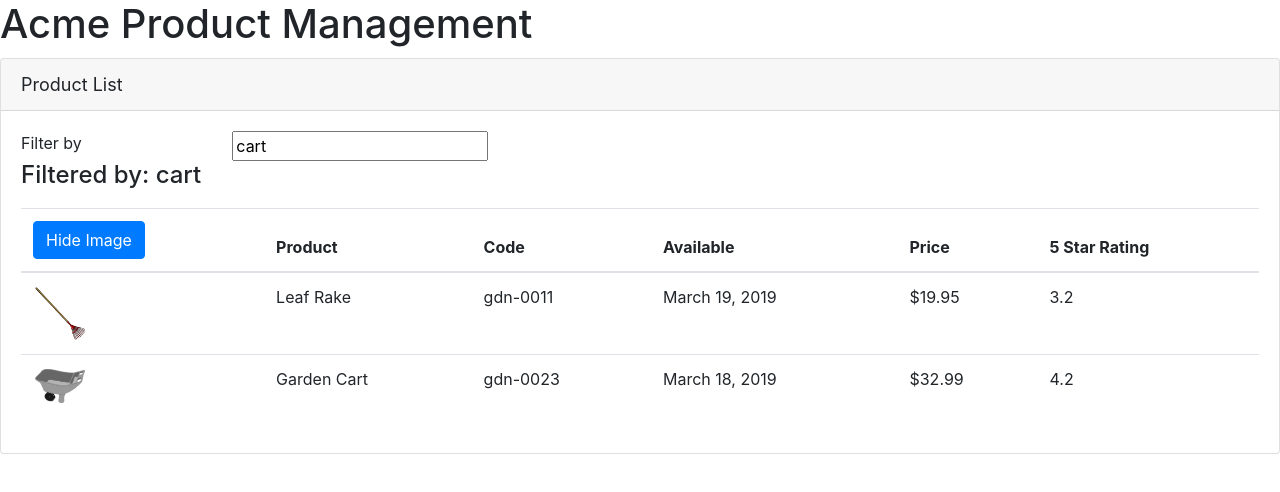
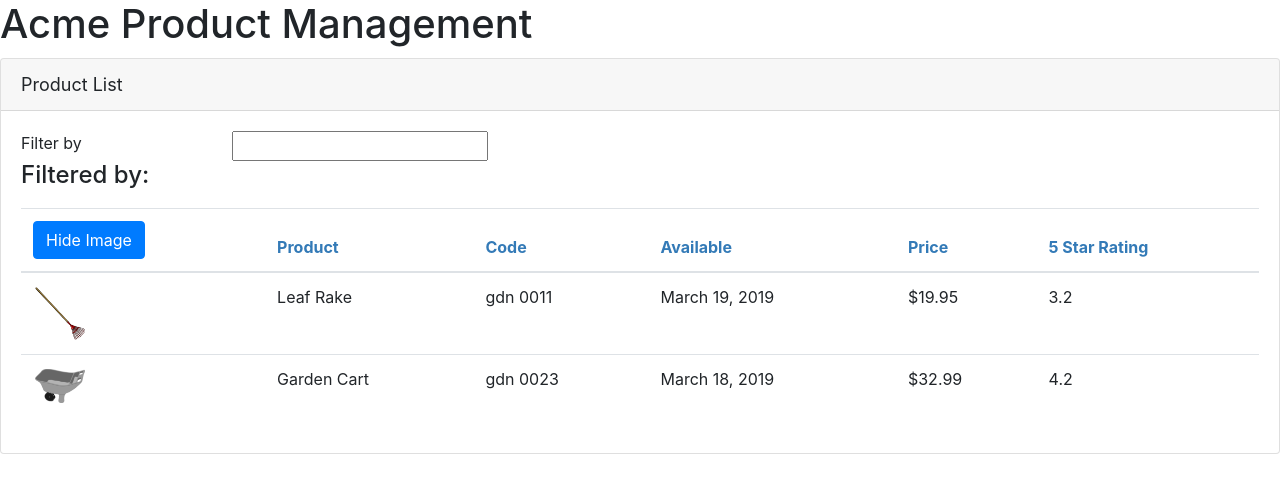
Before and after one commit to m0nq/acme-product-manager, an Angular app: page / in a window 1280 px wide. Shown: the top 492 px of the page. Built offline with nearby package versions, Linux system fonts and the light colour scheme.

Commit message:
Created custom pipe and added filter for product list

```diff
--- a/src/app/app.module.ts
+++ b/src/app/app.module.ts
@@ -4,11 +4,13 @@ import { NgModule } from '@angular/core';
 import { AppComponent } from './app.component';
 import { ProductListComponent } from './product-list/product-list.component';
 import { FormsModule } from '@angular/forms';
+import { ConvertToSpacesPipe } from './shared/convert-to-spaces.pipe';
 
 @NgModule({
   declarations: [
     AppComponent,
-    ProductListComponent
+    ProductListComponent,
+    ConvertToSpacesPipe
   ],
   imports: [
     BrowserModule,
--- a/src/app/product-list/product-list.component.css
+++ b/src/app/product-list/product-list.component.css
@@ -0,0 +1,3 @@
+thead {
+  color: #337ab7;
+}
--- a/src/app/product-list/product-list.component.html
+++ b/src/app/product-list/product-list.component.html
@@ -14,7 +14,7 @@
     </div>
 
     <div class="table-responsive">
-      <table class="table" *ngIf="products && products.length">
+      <table class="table" *ngIf="filteredProducts && filteredProducts.length">
         <thead>
           <tr>
             <th>
@@ -30,7 +30,7 @@
           </tr>
         </thead>
         <tbody>
-          <tr *ngFor="let product of products">
+          <tr *ngFor="let product of filteredProducts">
             <td>
               <img *ngIf="showImage" [src]="product.imageUrl"
                    [alt]="product.description"
@@ -39,7 +39,7 @@
                    [style.margin.px]="imageMargin">
             </td>
             <td>{{product.productName}}</td>
-            <td>{{product.productCode | lowercase}}</td>
+            <td>{{product.productCode | lowercase | convertToSpaces: '-'}}</td>
             <td>{{product.releaseDate}}</td>
             <td>{{product.price | currency: 'USD' : 'symbol' : '1.2-2'}}</td>
             <td>{{product.starRating}}</td>
--- a/src/app/product-list/product-list.component.ts
+++ b/src/app/product-list/product-list.component.ts
@@ -1,5 +1,5 @@
 import { Component, OnInit } from '@angular/core';
-import { Product } from './products';
+import { Product } from './product';
 
 @Component({
   selector: 'cq-products',
@@ -11,8 +11,9 @@ export class ProductListComponent implements OnInit {
   pageTitle: string = 'Product List';
   imageWidth: number = 50;
   imageMargin: number = 2;
-  listFilter: string = 'cart';
   showImage: boolean = true;
+  private _listFilter: string;
+  filteredProducts: Product[];
   products: Product[] = [
     {
       productId: 1,
@@ -37,12 +38,28 @@ export class ProductListComponent implements OnInit {
   ];
 
   constructor() {
+    this.filteredProducts = this.products;
   }
 
   ngOnInit() {
+    console.log('OnInit was called...');
+  }
+
+  get listFilter(): string {
+    return this._listFilter;
+  }
+
+  set listFilter(value: string) {
+    this._listFilter = value;
+    this.filteredProducts = this.listFilter ? this.performFilter(this.listFilter) : this.products;
   }
 
   toggleImage() {
     this.showImage = !this.showImage;
   }
+
+  private performFilter(listFilter: string): Product[] {
+    const filteredBy = listFilter.toLocaleLowerCase();
+    return this.products.filter((product: Product) => product.productName.toLocaleLowerCase().includes(filteredBy));
+  }
 }
--- /dev/null
+++ b/src/app/shared/convert-to-spaces.pipe.ts
@@ -0,0 +1,11 @@
+import { Pipe, PipeTransform } from '@angular/core';
+
+@Pipe({
+  name: 'convertToSpaces'
+})
+export class ConvertToSpacesPipe implements PipeTransform {
+
+  transform(value: string, character: string): string {
+    return value.replace(character, ' ');
+  }
+}
```
Also changed, not shown: src/app/product-list/product.ts (renamed from src/app/product-list/products.ts), 1 other file (tests, documents, lock files or other folders).
